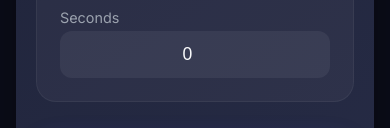
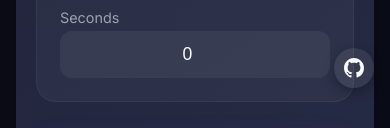
Before and after one commit to ThePotato456/temptimer, a plain HTML site: page index.html in a window 390 px wide. Shown: the part 740-868 px from the top of the page. Drawn offline with Linux system fonts and the light colour scheme.

Commit message:
added github repo link icon at the bottom of the page

```diff
--- a/index.html
+++ b/index.html
@@ -104,6 +104,12 @@
       </section>
     </main>
 
+    <a href="https://github.com/ThePotato456/temptimer" class="github-link" aria-label="View source on GitHub" target="_blank" rel="noopener noreferrer">
+      <svg width="24" height="24" viewBox="0 0 16 16" fill="currentColor" aria-hidden="true">
+        <path d="M8 0C3.58 0 0 3.58 0 8c0 3.54 2.29 6.53 5.47 7.59.4.07.55-.17.55-.38 0-.19-.01-.82-.01-1.49-2.01.37-2.53-.49-2.69-.94-.09-.23-.48-.94-.82-1.13-.28-.15-.68-.52-.01-.53.63-.01 1.08.58 1.23.82.72 1.21 1.87.87 2.33.66.07-.52.28-.87.51-1.07-1.78-.2-3.64-.89-3.64-3.95 0-.87.31-1.59.82-2.15-.08-.2-.36-1.02.08-2.12 0 0 .67-.21 2.2.82.64-.18 1.32-.27 2-.27.68 0 1.36.09 2 .27 1.53-1.04 2.2-.82 2.2-.82.44 1.1.16 1.92.08 2.12.51.56.82 1.27.82 2.15 0 3.07-1.87 3.75-3.65 3.95.29.25.54.73.54 1.48 0 1.07-.01 1.93-.01 2.2 0 .21.15.46.55.38A8.013 8.013 0 0016 8c0-4.42-3.58-8-8-8z"/>
+      </svg>
+    </a>
+
     <template id="toastTemplate">
       <div class="toast" role="status" aria-live="assertive"></div>
     </template>
--- a/styles.css
+++ b/styles.css
@@ -228,6 +228,34 @@ body {
   }
 }
 
+.github-link {
+  position: fixed;
+  bottom: 1.5rem;
+  right: 1.5rem;
+  width: 3rem;
+  height: 3rem;
+  display: flex;
+  align-items: center;
+  justify-content: center;
+  background: rgb(255 255 255 / 0.08);
+  border-radius: 50%;
+  color: var(--text);
+  transition: transform 0.2s ease, background 0.2s ease;
+  box-shadow: 0 4px 12px rgb(0 0 0 / 0.3);
+}
+
+.github-link:hover,
+.github-link:focus-visible {
+  transform: scale(1.1);
+  background: rgb(255 255 255 / 0.12);
+  outline: none;
+}
+
+.github-link svg {
+  width: 1.5rem;
+  height: 1.5rem;
+}
+
 @media (max-width: 480px) {
   body {
     padding: 1rem;
@@ -241,4 +269,16 @@ body {
   .sequence-controls {
     flex-direction: column;
   }
+
+  .github-link {
+    bottom: 1rem;
+    right: 1rem;
+    width: 2.5rem;
+    height: 2.5rem;
+  }
+
+  .github-link svg {
+    width: 1.25rem;
+    height: 1.25rem;
+  }
 }
```
